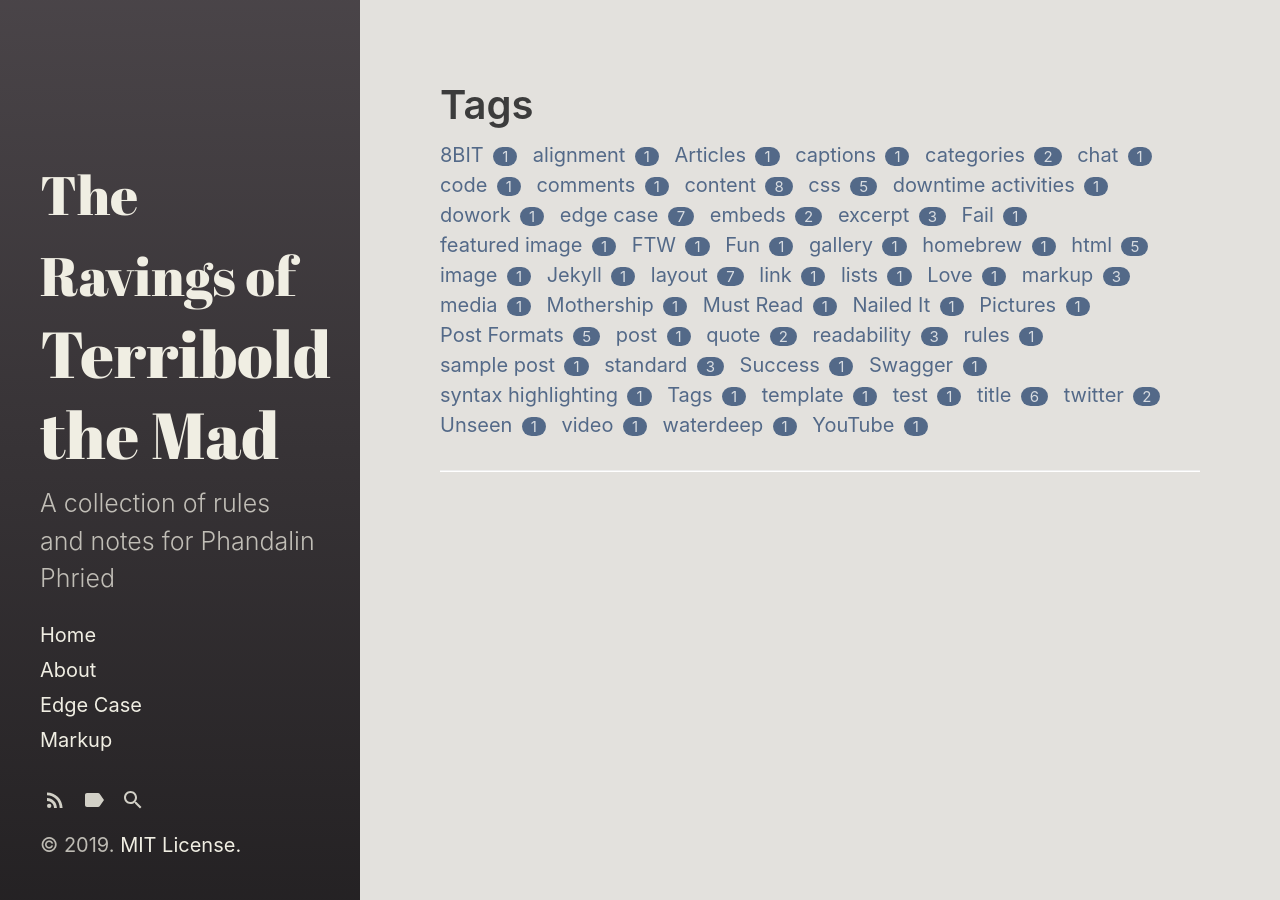
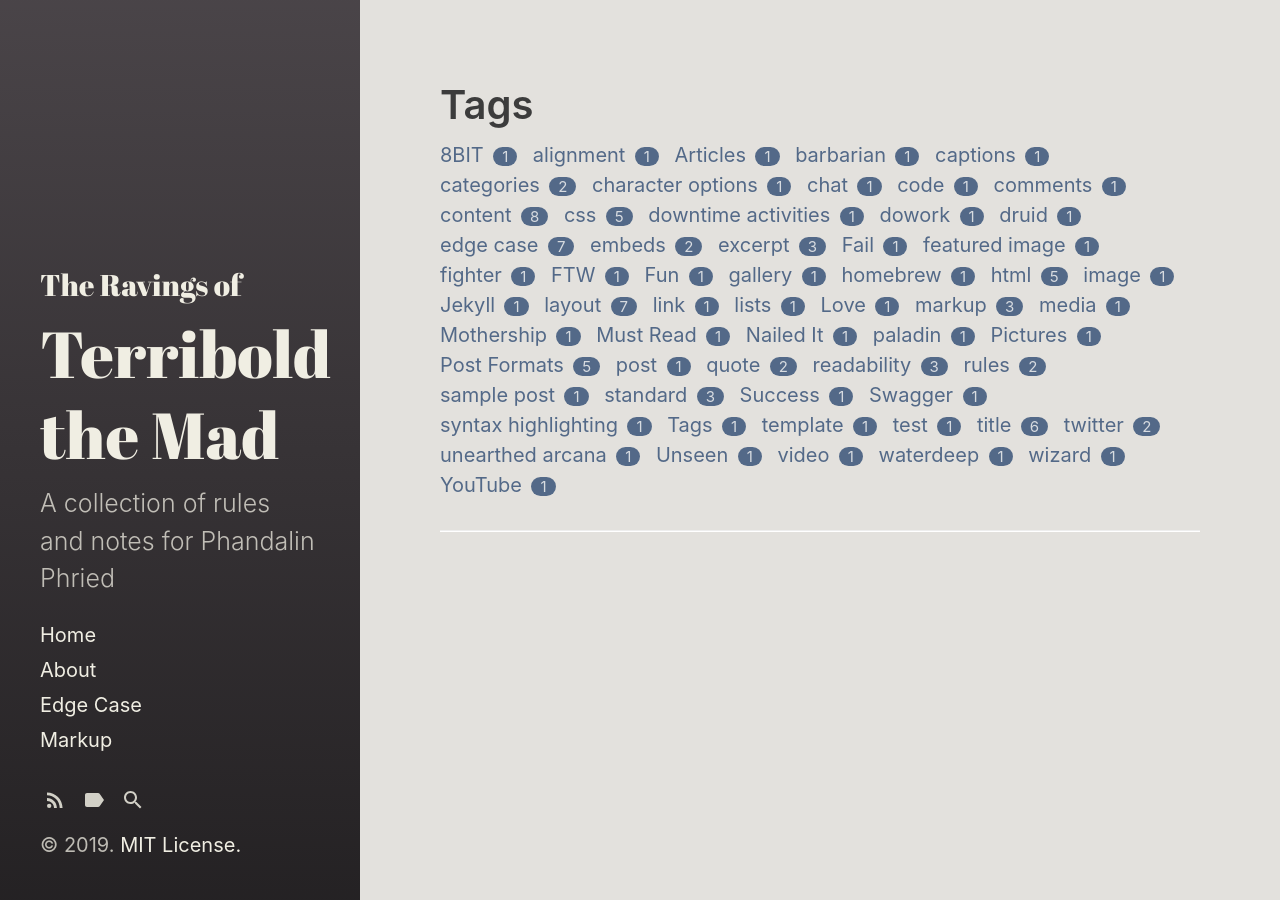
Before and after one commit to terribold/terribold.github.io, a Jekyll site: the page built from tags.html, in a window 1280 px wide. Built offline with Jekyll 4.4.1, drawn with Linux system fonts in a browser that asks for light colours; some of the changed lines change nothing that is shown.

Commit message:
Add new post - UA class feature variants

```diff
--- /dev/null
+++ b/_posts/2019-11-05-ua-class-feature-variants.md
@@ -0,0 +1,75 @@
+---
+title: "UA: Class Feature Variants"
+layout: post
+excerpt: "Some great enhancements and character options have been moved into playtest, and we're going to adopt some!"
+last_modified_at: 2019-11-05
+tags:
+  - unearthed arcana
+  - character options
+  - rules
+  - barbarian
+  - druid
+  - fighter
+  - paladin
+  - wizard
+---
+
+Wizards' recently published [Unearthed Arcana](https://dnd.wizards.com/articles/unearthed-arcana/class-feature-variants) focused on character option variants that "replace or enhance a class’s normal features, giving you new ways to enjoy your character’s class." Well, who wouldn't want more ways to enjoy your character? Let's dig in.
+
+## TL;DR
+I'm comfortable with all the options presented, so you can:
+
+* adopt feature enhancements for features you chose or benefit from immediately; and
+* choose replacement features once they become available to you through leveling.
+
+Enticing though it may be, you cannot choose replacement features at levels that have already passed.
+
+## Rundown
+
+### All classes
+
+#### Proficiency Versatility
+When you get an Ability Score Improvement, you can also replace one of your skill proficiencies another offered by your class at 1st level. This will help you make more use of skills as your character grows and encounters new and different challenges.
+
+**You may retroactively apply this to your last ASI.** At our next session, you may replace one skill proficiency with another.
+
+### Barbarian
+A few early level enhancements, perfect for a character who has decided to dip into the class!
+
+* **Survival Instincts** (p. 1). Unavailable to Angua, since she has taken Danger Sense.
+* **Instinctive Pounce** (p. 1). Very interesting option for quickly engaging foes and protecting allies.
+
+### Druid
+Really big enhancements for druids in this material:
+
+* **Cantrip Versatility** (p. 4). That cantrip you took and regret? Go ahead and swap it out for another. **You can do this once at our next session.**
+* **Druid Spells** (p. 4). Your spell list just got bigger - rad.
+* **Wild Companion** (p. 5). Expend a use of Wild Shape to summon a fey familiar for several hours! I can't wait to see how this gets used.
+
+### Fighter
+The extra variants mostly apply to Battlemasters.
+
+* **Fighting Style Options** (p. 5). This is an available option (see Fighting Styles, below). **You can do this once at our next session.**
+* **Maneuver Versatility** (p. 5). Not applicable to Angua.
+* **Maneuver Options** (p. 5). Not applicable to Angua.
+
+### Paladin
+A few bumps to the paladin class here.
+
+* **Fighting Style Options** (p. 6). This is an available option (see Fighting Styles, below). **You can do this once at our next session.**
+* **Paladin Spells** (p. 6). Your spell list just got bigger - rad.
+* **Channel Divinity: Harness the Power** (p. 6). Available immediately for those times when you desperately need a clutch spell slot.
+
+### Wizard
+Small and yet useful bumps for wizards.
+
+* **Cantrip Versatility** (p. 4). That cantrip you took and regret? Go ahead and swap it out for another. **You can do this once at our next session.**
+* **Wizard Spells** (p. 6). Your spell list just got a little bigger - cool.
+
+### Fighting Styles
+Fighters, paladins and rangers have the Fighting Style feature, so you benefit from the following enhancements:
+
+* **Martial Versatility** (p. 12). If your class has the Fighting Style feature and you gain a level in that class, you can replace a fighting style you know with another available to your class.
+* **Style Options** (pp. 12-13). Some more fighting style options, a few of which I think are quite interesting!
+
+I deliberately left out other classes, but if you decide to multiclass into something new you will also be able to use these UA rules.
--- a/_sass/hydeout/_layout.scss
+++ b/_sass/hydeout/_layout.scss
@@ -46,6 +46,9 @@
     margin-top: 0;
     margin-bottom: $heading-spacing;
 
+    small {
+      font-size: 1.5rem;
+    }
     .back-arrow { margin-right: 0.5rem; }
   }
 }
@@ -111,6 +114,10 @@
   // Bigger title
   .site-title {
     font-size: 3.25rem;
+    small {
+      font-size: 1.5rem;
+      display: block;
+    }
   }
 
   // Show secondary nav content + lead
```
